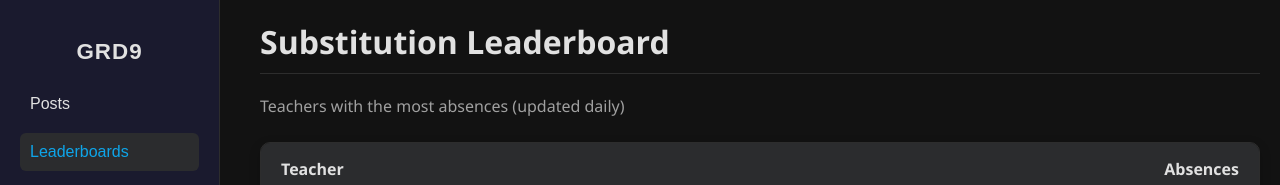
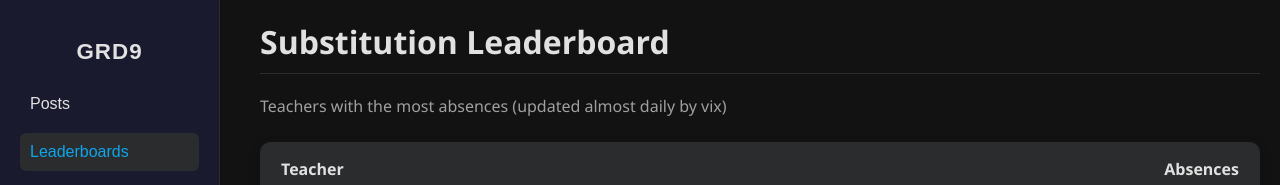
Before and after one commit to vixxerrz/hodgkin, a plain HTML site: page leaderboards.html in a window 1280 px wide. Shown: the top 185 px of the page. Drawn offline with Linux system fonts and the light colour scheme.

Commit message:
Update leaderboards.html

```diff
--- a/leaderboards.html
+++ b/leaderboards.html
@@ -264,7 +264,7 @@
   <!-- Main content -->
   <div class="main">
     <h1>Substitution Leaderboard</h1>
-    <p class="page-description">Teachers with the most absences (updated daily)</p>
+    <p class="page-description">Teachers with the most absences (updated almost daily by vix)</p>
 
     <div class="leaderboard">
       <div class="leaderboard-header">
```
